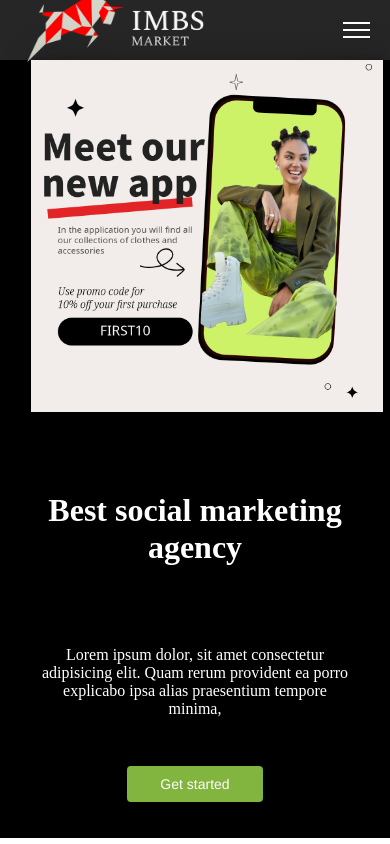
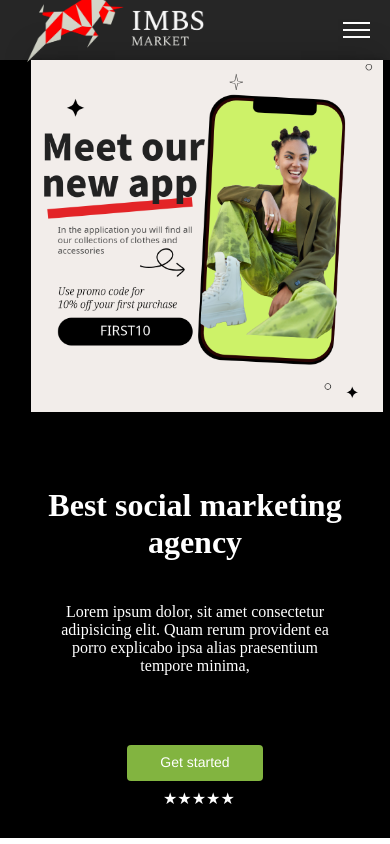
Before and after one commit to AmanReja/react-project1, a React (Vite) app: page / in a window 390 px wide. Built offline with nearby package versions, Linux system fonts and the light colour scheme; a web font is replaced by a local one.

Commit message:
fixed lag

```diff
--- a/src/components/MiddleContent.css
+++ b/src/components/MiddleContent.css
@@ -38,6 +38,9 @@
   text-align: left;
 
 
+}
+.stardiv{
+  color: #fff;
 }
 .hedline-container h1{
   font-size: 2rem;
@@ -93,6 +96,8 @@
     padding: 2rem 4rem;
     text-align: center;
     color: #fff;
+    position: relative;
+    bottom: 30px;
   }
   .hedline-container h1{
     font-size: 2rem;
@@ -100,11 +105,15 @@
     padding: 2rem 2rem;
     text-align: center;
   }
+  .stardiv{
+    width: 4rem;
+  }
   .hedline-container{
     align-items: center;
-    gap: 1rem;
+    gap: 0.5rem;
     justify-content: center;
-    padding: 2rem 2rem;
+    padding: 0rem 3rem;
+
 
   }
 
```
